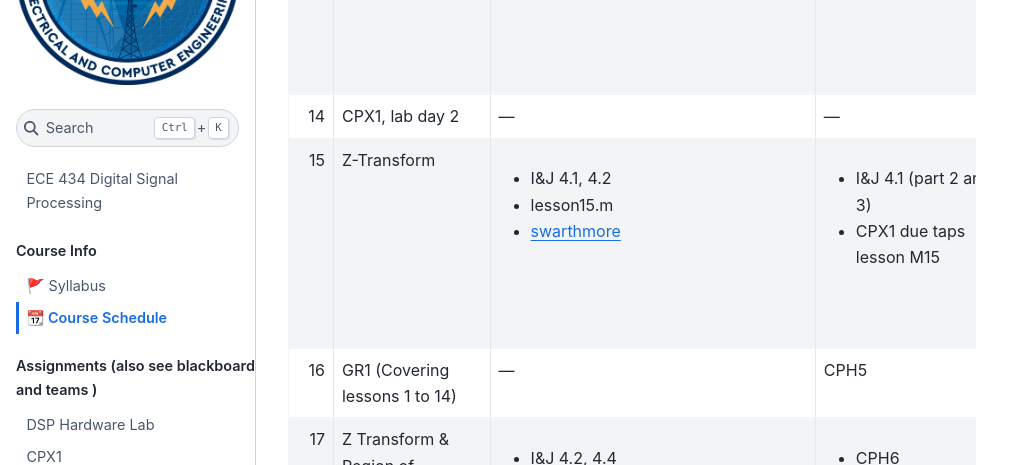
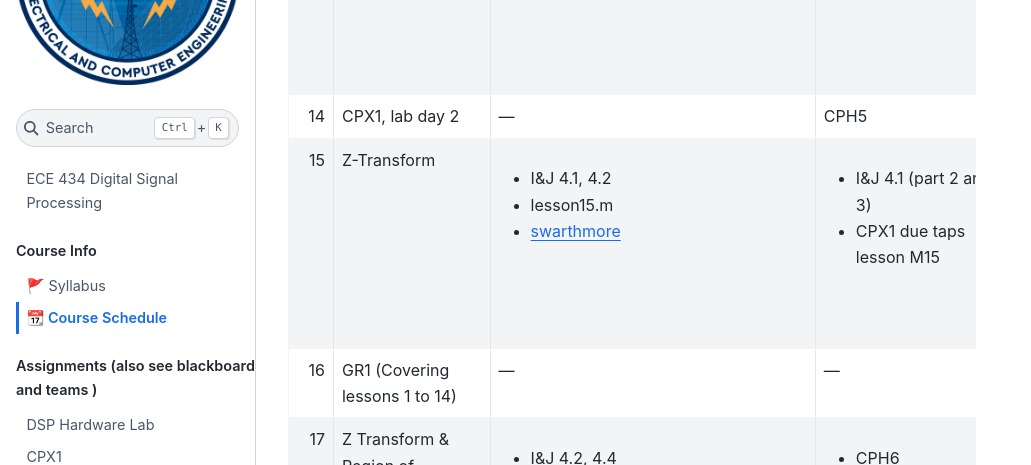
Before and after one commit to USAFA-ECE/ece434, a Jupyter Book: the page built from book/schedule.md, in a window 1280 px wide and 900 px high, scrolled down 2812 px. Shown: the part 154-619 px from the top of the window, without its empty margins (0-1031 px from the left). Built offline with Jupyter Book 1.0.4 settings and Sphinx 7.4.7 and the Sphinx Book theme 1.1.4, drawn with Linux system fonts in a browser that asks for light colours.

```diff
--- a/book/schedule.md
+++ b/book/schedule.md
@@ -21,9 +21,9 @@ This schedule is subject to change as appropriate.
 | 11 | FFT continued... Spectral Analysis & Windowing | <ul><li>I&J 11.1–11.3, 7.5.1</li><li>Porat 6.2, 6.3</li></ul> | CPH4a and CPH4b in Gradescope | <ul><li>I_J_7_5</li><li>[Rect-sinc demo](handouts/Rect-SincDemoV3.pptx)</li><li>[window_characteristics](hadnouts/window_characteristics.pdf)</li><li>[window_charts](handouts/window_charts.pdf)</li><li>[window_overlay](window_overlay.pdf) </li><li>[Lsn  10HW solution](handouts/Lesson10HWSolutions.pdf)</li><li>see Teams for Porat</li></ul>  |
 | 12 | <ul><li>Frequency Measurement</li><li>hints on CPX1</li></ul>  | <ul><li>Porat 6.4</li><li>skim I&J 11.4, 11.5, 11.7</li></ul>  | <ul><li> [In Class Problem](handouts/In_Class_Problem.pdf) </li><li> CPH4c </li></ul> | <ul><li>I_J_7_5</li><li>[Rect-sinc demo](handouts/Rect-SincDemoV3.pptx)</li><li>[window_characteristics](hadnouts/window_characteristics.pdf)</li><li>[window_charts](handouts/window_charts.pdf)</li><li>[window_overlay](window_overlay.pdf) </li><li>[Lsn  10HW solution](handouts/Lesson10HWSolutions.pdf)</li><li>see Teams for Porat</li></ul> |
 | 13 | CPX1 lab day 1  | [CPX1 Assignment](assignment/CPX1.md)  |  due taps lesson M15 | <ul><li>[lesson10.m](handouts/lesson10.m)</li><li>[windemo.m](handouts/windemo.m)</li><li>[winuse.m](handouts/winuse.m)</li><li>[lesson10.py](handouts/lesson10.py)</li><li>[windemo.py](handouts/windemo.py)</li><li>[winuse.py](handouts/winuse.py)</li><li>[win_ana2.py](handouts/win_ana2.py)</li></ul> |
-| 14 | CPX1, lab day 2 | — | — | — |
+| 14 | CPX1, lab day 2 | — | CPH5 | — |
 | 15 | Z-Transform | <ul><li>I&J 4.1, 4.2</li><li>lesson15.m</li><li>[swarthmore](http://lpsa.swarthmore.edu/ZXform/FwdZXform/FwdZXform.html)</li></ul> | <ul><li> I&J 4.1 (part 2 and 3) </li><li> CPX1 due taps lesson M15 </li></ul> | <ul><li>[DSP Handbook on Z Transform](handouts/Chapter04_Z_Transform.pdf)</li><li>[Laplace Transform Table](Table5_2LaplaceTransformTheorems.jpg)</li><li> [lesson15.m](handouts/lesson15.m)</li><li> [lesson15.py](handouts/lesson15.py) </li><li>[Lsn  15HW solution](handouts/Lesson15HWSolutions.pdf)</li><li>see Teams for I&J</li></ul>  |
-| 16 | GR1 (Covering lessons 1 to 14) | — | CPH5 | — |
+| 16 | GR1 (Covering lessons 1 to 14) | — | — | — |
 | 17 | Z Transform & Region of Convergence (ROC) | <ul><li>I&J 4.2, 4.4</li><li>Mitra_z.pdf</li></ul> | <ul><li>CPH6</li><li>I&J 4.12</li></ul> | <ul><li>[winztran.pdf](handouts/winztran.pdf) </li><li>[Lsn  16HW solution](handouts/Lesson16HWSolutions.pdf)</li><li>see Teams for Mitra</li></ul>  |
 | 18 | <ul><li>Z Transform Properties & Difference Equations</li><li>QUIZ 2 today</li></ul> | <ul><li>I&J 4.3, 4.4</li><li>lesson17.m</li></ul> | <ul><li>Problem for lesson 17.pdf</li><li>I&J 4.11, 4.18</li></ul> | <ul><li>[lesson17.m](handouts/lesson17.m)</li><li>[lesson17.py](handouts/lesson17.py)</li><li>[problem for lesson 17.pdf](handouts/problem_for_lesson_17.pdf)</li><li>[Table of Z Transforms](ZTransform_and_Window_Table.pdf) </li><li>[Lsn  17HW solution](handouts/Lesson17HWSolutions.pdf)</li></ul> |
 | 19 | <ul><li>Stability & Impulse Response</li><li>Difference Equations</li><li>Direct Form I</li></ul> | <ul><li>I&J 4.5</li><li>lesson18.m</li><li>I&J 4.5.8, 4.5.11 & Figure 6.6 (page 329)</li></ul> | CPH7 | <ul><li>[lesson18.m](handouts/lesson18.m)</li><li>[lesson18.py](handouts/lesson18.py)</li><li>I&J_fig_414_66.pdf </li><li>[Lsn  18HW solution](handouts/Lesson18HWSolutions.pdf)</li></ul> |
```
